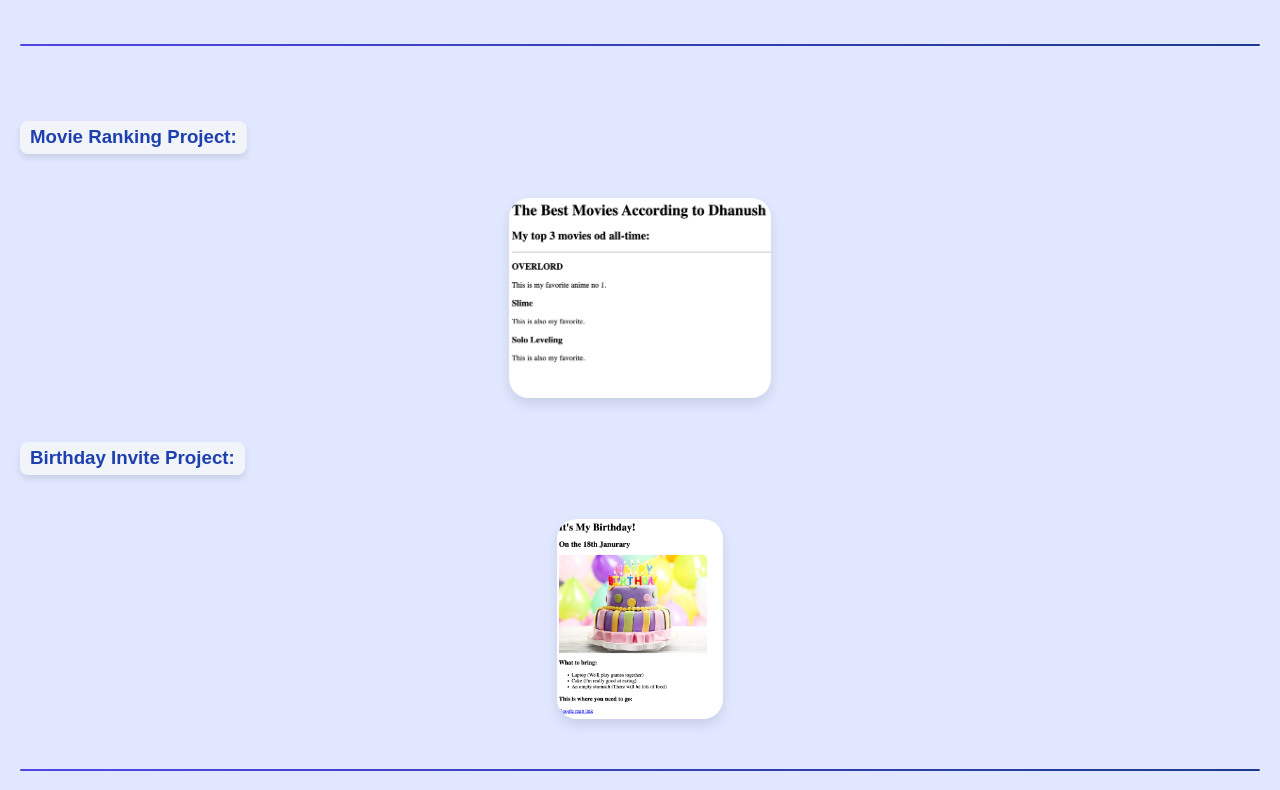
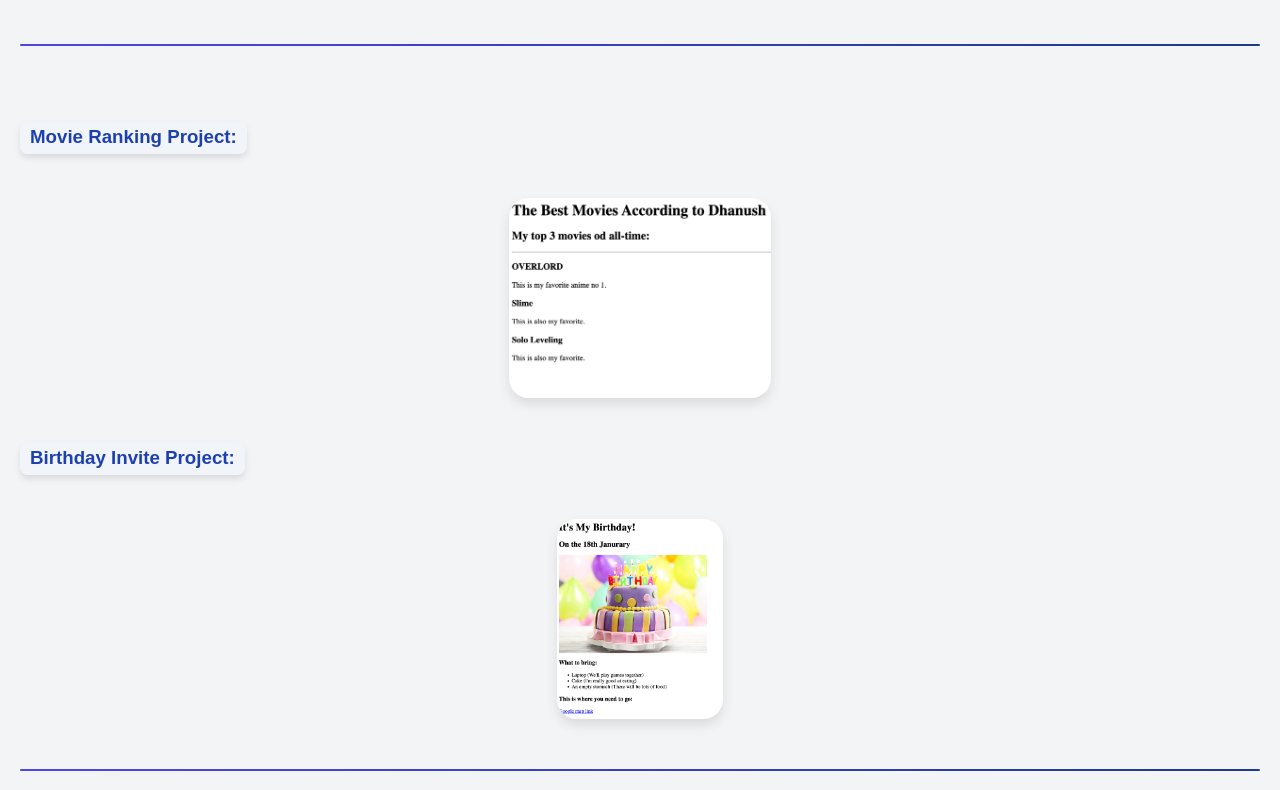
Before and after one commit to Cosmos-0118/html-protfolio, a plain HTML site: page index.html in a window 1280 px wide. Shown: the part 202-992 px from the top of the page. Drawn offline with Linux system fonts and the light colour scheme.

Commit message:
Update index.html

```diff
--- a/index.html
+++ b/index.html
@@ -1,5 +1,5 @@
 <!DOCTYPE html>
-<html lang="en">
+<html lang="en" style="background-color: aliceblue;">
 <head>
     <meta charset="UTF-8">
     <meta name="viewport" content="width=device-width, initial-scale=1.0">
```
